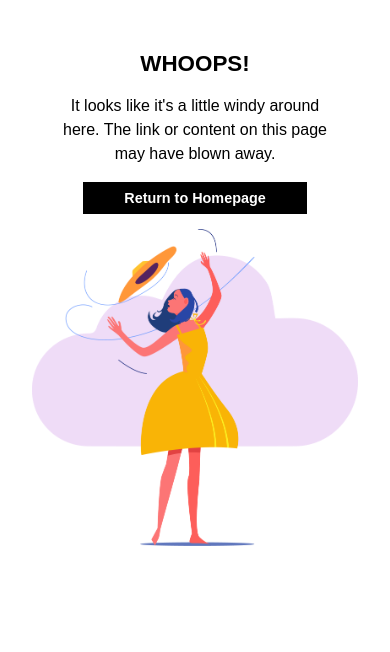
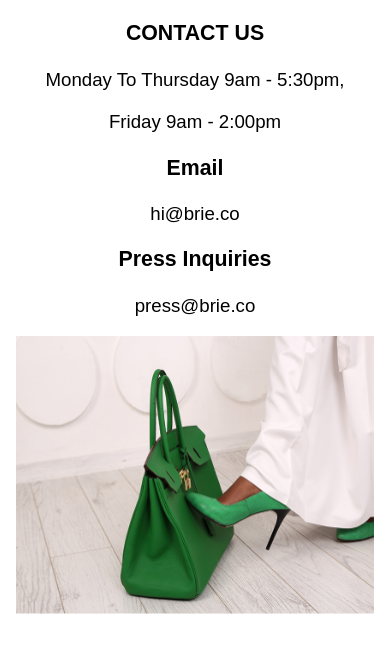
Before and after one commit to Dhanidayo/brie-donation, a React (Create React App) app: page /contact-us in a window 390 px wide. Shown: the top 652 px of the page. Built offline with nearby package versions, Linux system fonts and the light colour scheme; a web font is replaced by a local one.

Commit message:
fixes on faq-page and responsiveness update on contact-us page

```diff
--- a/src/App.js
+++ b/src/App.js
@@ -10,6 +10,7 @@ import OurImpact from "./Pages/OurImpact";
 import About from "./Pages/About";
 import FourOhFour from "./Pages/404";
 import FaqPage from "./Pages/FAQ";
+import ContactUs from "./Pages/ContactUs";
 
 function App() {
   return (
@@ -27,6 +28,7 @@ function App() {
             <Route path="/" element={<Navigate replace to="/clothing" />} />
             <Route path="/*" element={<FourOhFour />} />
             <Route path="/faq-page" element={<FaqPage />} />
+            <Route path="/contact-us" element={<ContactUs />} />
           </Routes>
         </DefaultLayout>
     </BrowserRouter>
--- /dev/null
+++ b/src/Pages/ContactUs/index.js
@@ -0,0 +1,33 @@
+import contactImg from "../../Img-Assets/brie-contact-us-image.jpg";
+import "./style.css";
+
+const ContactUs = () => {
+    return (
+        <div className="container">
+            <div className="contact-page">
+                <div className="contact-row">
+                    <div className="contact-text contact-col">
+                        <div className="contact">
+                            <h3 className="contact-heading">CONTACT US</h3>
+                            <p className="contact-body-text">Monday To Thursday 9am - 5:30pm,</p>
+                            <p className="contact-body-text">Friday 9am - 2:00pm</p>
+                        </div>
+                        <div className="contact">
+                            <h3 className="contact-heading">Email</h3>
+                            <p className="contact-body-text">hi@brie.co</p>
+                        </div>
+                        <div className="contact">
+                            <h3 className="contact-heading">Press Inquiries</h3>
+                            <p className="contact-body-text">press@brie.co</p>
+                        </div>
+                    </div>
+                    <div className="contact-img contact-col">
+                        <img src={contactImg} alt="" className="contact-image" />
+                    </div>
+                </div>
+        </div>
+        </div>
+    );
+}
+
+export default ContactUs;
--- /dev/null
+++ b/src/Pages/ContactUs/style.css
@@ -0,0 +1,260 @@
+.contact-page {
+    padding: 4rem;
+    margin: auto
+}
+
+@media screen and (max-width: 836px) {
+    .contact-page {
+        padding: 8rem 2rem;
+    }
+}
+
+@media screen and (max-width: 802px) {
+    .contact-page {
+        padding: 8rem 4rem;
+    }
+}
+
+@media screen and (max-width: 602px) {
+    .contact-page {
+        padding: 8rem 1rem;
+    }
+}
+
+@media screen and (max-width: 416px) {
+    .contact-page {
+        padding: 0 1rem;
+    }
+
+    .contact-text {
+        text-align: center;
+    }
+}
+
+@media screen and (max-width: 376px) {
+    .contact-page {
+        padding: .5rem 1rem;
+    }
+}
+
+@media screen and (max-width: 322px) {
+    .contact-page {
+        padding: 1rem;
+    }
+}
+
+.contact-row {
+    display: flex;
+    justify-content: space-between;
+    align-items: center;
+}
+
+@media screen and (max-width: 416px) {
+    .contact-row {
+        flex-direction: column;
+    }
+}
+
+.contact-col {
+    width: 100%;
+}
+
+.contact-col + .contact-col {
+    margin-left: 30px;
+}
+
+@media screen and (max-width: 602px) {
+    .contact-col + .contact-col {
+        margin-left: 0px;
+    }
+}
+
+@media screen and (max-width: 2298px) {
+    .contact-row {
+        max-width: 1400px;
+        margin: auto;
+    }
+}
+
+@media screen and (max-width: 1922px) {
+    .contact-row {
+        max-width: 1200px;
+        margin: auto;
+    }
+}
+
+@media screen and (max-width: 1442px) {
+    .contact-row {
+        max-width: 1000px;
+        margin: auto;
+    }
+}
+
+@media screen and (max-width: 1282px) {
+    .contact-row {
+        max-width: 900px;
+        margin: auto;
+    }
+}
+
+@media screen and (max-width: 1024px) {
+    .contact-row {
+        max-width: 700px;
+        margin: auto;
+    }
+}
+
+/* @media screen and (max-width: 836px) {
+    .contact-row {
+        max-width: 900px;
+        margin: auto;
+    }
+} */
+
+.contact h3 {
+    font-size: 20pt;
+}
+
+@media screen and (max-width: 1442px) {
+    .contact h3 {
+        font-size: 18pt;
+    }
+}
+
+@media screen and (max-width: 1282px) {
+    .contact h3 {
+        font-size: 16pt;
+    }
+}
+
+@media screen and (max-width: 1026px) {
+    .contact h3 {
+        font-size: 15pt;
+    }
+}
+
+@media screen and (max-width: 602px) {
+    .contact h3 {
+        font-size: 14pt;
+    }
+}
+
+@media screen and (max-width: 416px) {
+    .contact h3 {
+        font-size: 16pt;
+        font-weight: 800;
+    }
+}
+
+.contact-body-text {
+    font-size: 18pt;
+    line-height: 25pt;
+    font-weight: 300;
+}
+
+@media screen and (max-width: 1442px) {
+    .contact-body-text {
+        font-size: 16pt;
+        line-height: 20pt;
+    }
+}
+
+@media screen and (max-width: 1282px) {
+    .contact-body-text {
+        font-size: 14pt;
+        line-height: 18pt;
+    }
+}
+
+@media screen and (max-width: 1026px) {
+    .contact-body-text {
+        font-size: 12pt;
+        line-height: 16pt;
+    }
+}
+
+@media screen and (max-width: 836px) {
+    .contact-body-text {
+        line-height: 12pt;
+    }
+}
+
+@media screen and (max-width: 602px) {
+    .contact-body-text {
+        font-size: 10pt;
+        line-height: 10pt;
+    }
+}
+
+@media screen and (max-width: 416px) {
+    .contact-body-text {
+        font-size: 14pt;
+        line-height: 18pt;
+        font-weight: light;
+    }
+}
+
+@media screen and (max-width: 322px) {
+    .contact-body-text {
+        font-size: 12pt;
+        line-height: 18pt;
+        font-weight: light;
+    }
+}
+
+@media screen and (max-width: 2298px) {
+    .contact-image {
+        width: 836px;
+        height: 558px;
+    }
+}
+
+@media screen and (max-width: 1442px) {
+    .contact-image {
+        width: 624px;
+        height: 416px;
+    }
+}
+
+@media screen and (max-width: 1026px) {
+    .contact-image {
+        width: 492px;
+        height: 328px;
+    }
+}
+
+@media screen and (max-width: 836px) {
+    .contact-image {
+        width: 434px;
+        height: 290px;
+    }
+}
+
+/* @media screen and (max-width: 602px) {
+    .contact-image {
+        width: 434px;
+        height: 290px;
+    }
+} */
+
+@media screen and (max-width: 416px) {
+    .contact-image {
+        width: 414px;
+        height: 278px;
+        margin: auto;
+    }
+}
+
+@media screen and (max-width: 376px) {
+    .contact-image {
+        width: 375px;
+        height: 250px;
+    }
+}
+
+@media screen and (max-width: 362px) {
+    .contact-image {
+        width: 360px;
+        height: 240px;
+    }
+}
--- a/src/Pages/FAQ/index.jsx
+++ b/src/Pages/FAQ/index.jsx
@@ -47,19 +47,19 @@ const FaqItem = ({ question, answer }) => {
 
   return (
     <>
-      <li className="faq-link">
+      <li className="faq-link" onClick={toggleShow}>
         {question}{" "}
-        <span className="faq-hidden-plus" onClick={toggleShow}>
-          +
+        <span className="faq-hidden-plus">
+          {show ? "-" : "+"}
         </span>
       </li>
+      <hr className="divider faq-divider" />
       {show && (
         <div
           className="info-container"
           dangerouslySetInnerHTML={{ __html: answer }}
         />
       )}
-      <hr className="divider faq-divider" />
     </>
   );
 };
--- a/src/Pages/FAQ/style.css
+++ b/src/Pages/FAQ/style.css
@@ -5,6 +5,30 @@
 .faq-heading {
     text-align: center;
     font-weight: 800;
+}
+
+@media screen and (max-width: 2298px) {
+    .faq-heading {
+        font-size: 35pt;
+    }
+}
+
+@media screen and (max-width: 1370px) {
+    .faq-heading {
+        font-size: 25pt;
+    }
+}
+
+@media screen and (max-width: 836px) {
+    .faq-heading {
+        font-size: 20pt;
+    }
+}
+
+@media screen and (max-width: 386px) {
+    .faq-heading {
+        font-size: 16pt;
+    }
 }
 
 .faq-container {
@@ -60,20 +84,46 @@
 }
 
 .faq-list-title {
-    margin-bottom: 2em;
+    margin: 3em 0 2em;
     font-size: 1.25rem;
     font-weight: 800;
+    margin-left: -3rem;
+}
+
+@media screen and (max-width: 2298px) {
+    .faq-list-title {
+        font-size: 35pt;
+    }
+}
+
+@media screen and (max-width: 1370px) {
+    .faq-list-title {
+        font-size: 25pt;
+        margin-left: -.9em;
+    }
+}
+
+@media screen and (max-width: 836px) {
+    .faq-list-title {
+        font-size: 20pt;
+    }
+}
+
+@media screen and (max-width: 416px) {
+    .faq-list-title {
+        font-size: 18pt;
+    }
 }
 
 @media screen and (max-width: 386px) {
     .faq-list-title {
-        font-size: 1.125rem;
+        font-size: 16pt;
     }
 }
 
 @media screen and (max-width: 321px) {
     .faq-list-title {
-        font-size: 1rem;
+        font-size: 14pt;
     }
 }
 
@@ -92,23 +142,41 @@
     opacity: .6;
 }
 
+@media screen and (max-width: 2298px) {
+    .faq-link {
+        font-size: 25pt;
+    }
+}
+
+@media screen and (max-width: 1370px) {
+    .faq-link {
+        font-size: 20pt;
+    }
+}
+
 @media screen and (max-width: 836px) {
     .faq-link {
-        font-size: 1rem;
+        font-size: 18pt;
+    }
+}
+
+@media screen and (max-width: 416px) {
+    .faq-link {
+        font-size: 16pt;
     }
 }
 
 @media screen and (max-width: 386px) {
     .faq-link {
-        font-size: .95rem;
+        font-size: 14pt;
     }
 }
 
-/* @media screen and (max-width: 602px) {
+@media screen and (max-width: 321px) {
     .faq-link {
-        font-size: .9rem;
+        font-size: 12pt;
     }
-} */
+}
 
 
 .faq-hidden-plus {
@@ -131,23 +199,70 @@
 } */
 
 .faq-divider {
-    margin-left: -2.5em;
+    margin-left: -5em;
+}
+
+@media screen and (max-width: 1370px) {
+    .faq-divider {
+        margin-left: -4em;
+    }
 }
 
 .info-container {
-    line-height: 2.5rem;
-    font-size: 1rem;
-    margin-left: -2.5em;
+    padding: 0 8rem 0 1rem;
+    line-height: 30pt;
+    font-size: 20pt;
 }
 
-.list-text {
-    font-size: 1rem;
-    line-height: 2rem;
+/* .list-text {
+    font-size: 20pt;
+    line-height: 30pt;
+} */
+
+@media screen and (max-width: 2298px) {
+    .info-container {
+        font-size: 20pt;
+        line-height: 30pt;
+    }
+}
+
+@media screen and (max-width: 1370px) {
+    .info-container {
+        font-size: 18pt;
+    }
+}
+
+@media screen and (max-width: 836px) {
+    .info-container {
+        font-size: 16pt;
+    }
+}
+
+@media screen and (max-width: 416px) {
+    .info-container {
+        padding: 0 1rem;
+        margin-left: -1.5rem;
+        font-size: 14pt;
+    }
+}
+
+@media screen and (max-width: 602px) {
+    .info-container {
+        padding: 0 2rem;
+        margin-left: -1.5rem;
+        font-size: 14pt;
+    }
 }
 
 @media screen and (max-width: 386px) {
     .info-container {
-        font-size: .9rem;
+        font-size: 12pt;
+    }
+}
+
+@media screen and (max-width: 321px) {
+    .info-container {
+        font-size: 11pt;
     }
 }
 
```
Also changed, not shown: src/Img-Assets/brie-contact-us-image.jpg (added).
